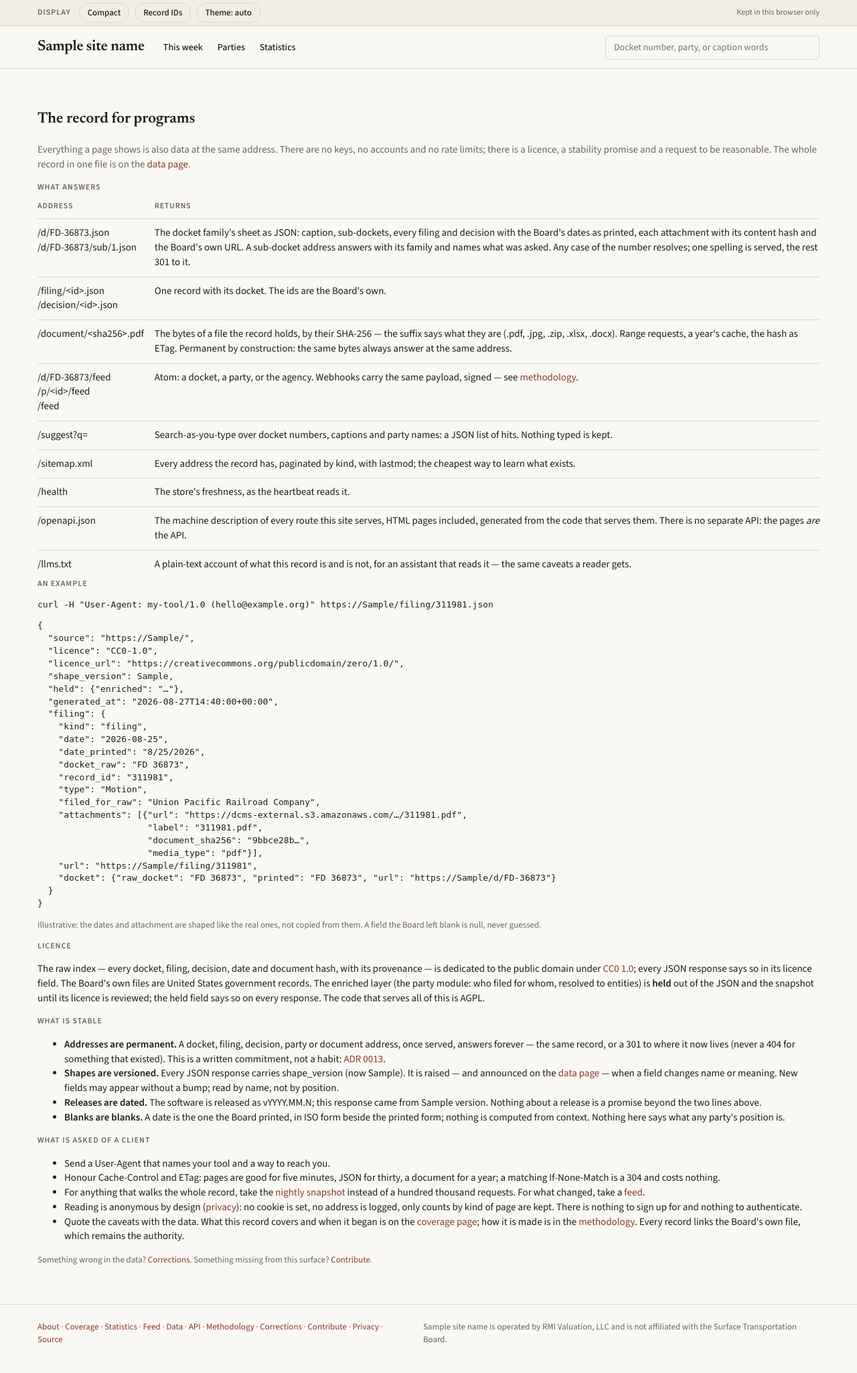
After one commit to RMI-Valuation/docket-yard, a Python web app: template src/docketyard/web/templates/api.html in a window 1280 px wide. The commit adds this page. Shown: the whole page at 67% size. Run offline with Jinja, Linux system fonts and the light colour scheme; the template is opened without the code that fills it: most values are stand-ins (such as "Sample title", 1, 10 or a date in 2020).

Commit message:
/api and /llms.txt (F5's unfinished edge): the human account of the machine surface — what answers, an example, the licence, what is stable, what is asked of a client; llms.txt from the same source as the trust pages with the coverage numbers; OpenAPI description points at /api; footer link, sitemap, data traffic class; data.md

```diff
--- a/src/docketyard/store/traffic.py
+++ b/src/docketyard/store/traffic.py
@@ -110,7 +110,7 @@ def route_class(path: str) -> str:
         return "stats"
     if path.startswith("/sitemap") or path == "/robots.txt":
         return "sitemap"
-    if path.startswith("/data"):
+    if path.startswith("/data") or path in ("/api", "/llms.txt", "/openapi.json"):
         return "data"
     if path in TRUST:
         return "trust"
--- a/src/docketyard/web/sitemaps.py
+++ b/src/docketyard/web/sitemaps.py
@@ -23,6 +23,7 @@ STATIC_PAGES = (
     "/search",
     "/stats",
     "/data",
+    "/api",
     "/about",
     "/contribute",
     "/coverage",
--- /dev/null
+++ b/src/docketyard/web/templates/api.html
@@ -0,0 +1,83 @@
+{% extends "base.html" %}
+{% block title %}API — {{ site_name }}{% endblock %}
+{% block description %}How to read {{ site_name }}'s record as data: JSON at every permanent address, feeds, document bytes by hash, the OpenAPI description — with the licence, what is stable, and what is asked of a client.{% endblock %}
+{% block main %}
+<section class="caption">
+  <h1 class="serif">The record for programs</h1>
+  <p class="muted">Everything a page shows is also data at the same address. There are no keys, no accounts and no rate limits; there is a licence, a stability promise and a request to be reasonable. The whole record in one file is on the <a href="/data">data page</a>.</p>
+</section>
+
+<section>
+  <h2 id="what">What answers</h2>
+  <table class="moved">
+    <thead><tr><th scope="col">Address</th><th scope="col">Returns</th></tr></thead>
+    <tbody>
+      <tr><td class="mono">/d/FD-36873.json<br>/d/FD-36873/sub/1.json</td><td class="title">The docket family's sheet as JSON: caption, sub-dockets, every filing and decision with the Board's dates as printed, each attachment with its content hash and the Board's own URL. A sub-docket address answers with its family and names what was asked. Any case of the number resolves; one spelling is served, the rest 301 to it.</td></tr>
+      <tr><td class="mono">/filing/&lt;id&gt;.json<br>/decision/&lt;id&gt;.json</td><td class="title">One record with its docket. The ids are the Board's own.</td></tr>
+      <tr><td class="mono">/document/&lt;sha256&gt;.pdf</td><td class="title">The bytes of a file the record holds, by their SHA-256 — the suffix says what they are (<span class="mono">.pdf</span>, <span class="mono">.jpg</span>, <span class="mono">.zip</span>, <span class="mono">.xlsx</span>, <span class="mono">.docx</span>). Range requests, a year's cache, the hash as <span class="mono">ETag</span>. Permanent by construction: the same bytes always answer at the same address.</td></tr>
+      <tr><td class="mono">/d/FD-36873/feed<br>/p/&lt;id&gt;/feed<br>/feed</td><td class="title">Atom: a docket, a party, or the agency. Webhooks carry the same payload, signed — see <a href="/methodology#webhooks">methodology</a>.</td></tr>
+      <tr><td class="mono">/suggest?q=</td><td class="title">Search-as-you-type over docket numbers, captions and party names: a JSON list of hits. Nothing typed is kept.</td></tr>
+      <tr><td class="mono">/sitemap.xml</td><td class="title">Every address the record has, paginated by kind, with <span class="mono">lastmod</span>; the cheapest way to learn what exists.</td></tr>
+      <tr><td class="mono">/health</td><td class="title">The store's freshness, as the heartbeat reads it.</td></tr>
+      <tr><td class="mono">/openapi.json</td><td class="title">The machine description of every route this site serves, HTML pages included, generated from the code that serves them. There is no separate API: the pages <em>are</em> the API.</td></tr>
+      <tr><td class="mono">/llms.txt</td><td class="title">A plain-text account of what this record is and is not, for an assistant that reads it — the same caveats a reader gets.</td></tr>
+    </tbody>
+  </table>
+</section>
+
+<section>
+  <h2 id="example">An example</h2>
+  <pre class="mono small">curl -H "User-Agent: my-tool/1.0 (hello@example.org)" https://{{ site_host }}/filing/311981.json</pre>
+  <pre class="mono small">{
+  "source": "https://{{ site_host }}/",
+  "licence": "CC0-1.0",
+  "licence_url": "https://creativecommons.org/publicdomain/zero/1.0/",
+  "shape_version": {{ shape_version }},
+  "held": {"enriched": "…"},
+  "generated_at": "2026-08-27T14:40:00+00:00",
+  "filing": {
+    "kind": "filing",
+    "date": "2026-08-25",
+    "date_printed": "8/25/2026",
+    "docket_raw": "FD 36873",
+    "record_id": "311981",
+    "type": "Motion",
+    "filed_for_raw": "Union Pacific Railroad Company",
+    "attachments": [{"url": "https://dcms-external.s3.amazonaws.com/…/311981.pdf",
+                     "label": "311981.pdf",
+                     "document_sha256": "9bbce28b…",
+                     "media_type": "pdf"}],
+    "url": "https://{{ site_host }}/filing/311981",
+    "docket": {"raw_docket": "FD 36873", "printed": "FD 36873", "url": "https://{{ site_host }}/d/FD-36873"}
+  }
+}</pre>
+  <p class="small muted">Illustrative: the dates and attachment are shaped like the real ones, not copied from them. A field the Board left blank is <span class="mono">null</span>, never guessed.</p>
+</section>
+
+<section>
+  <h2 id="licence">Licence</h2>
+  <p>The raw index — every docket, filing, decision, date and document hash, with its provenance — is dedicated to the public domain under <a href="https://creativecommons.org/publicdomain/zero/1.0/" rel="noopener">CC0 1.0</a>; every JSON response says so in its <span class="mono">licence</span> field. The Board's own files are United States government records. The enriched layer (the party module: who filed for whom, resolved to entities) is <strong>held</strong> out of the JSON and the snapshot until its licence is reviewed; the <span class="mono">held</span> field says so on every response. The code that serves all of this is AGPL.</p>
+</section>
+
+<section>
+  <h2 id="stability">What is stable</h2>
+  <ul>
+    <li><strong>Addresses are permanent.</strong> A docket, filing, decision, party or document address, once served, answers forever — the same record, or a 301 to where it now lives (never a 404 for something that existed). This is a written commitment, not a habit: <a href="https://github.com/RMI-Valuation/docket-yard/blob/main/docs/adr/0013-permanent-urls.md" rel="noopener">ADR 0013</a>.</li>
+    <li><strong>Shapes are versioned.</strong> Every JSON response carries <span class="mono">shape_version</span> (now {{ shape_version }}). It is raised — and announced on the <a href="/data">data page</a> — when a field changes name or meaning. New fields may appear without a bump; read by name, not by position.</li>
+    <li><strong>Releases are dated.</strong> The software is released as <span class="mono">vYYYY.MM.N</span>; this response came from <span class="mono">{{ version }}</span>. Nothing about a release is a promise beyond the two lines above.</li>
+    <li><strong>Blanks are blanks.</strong> A date is the one the Board printed, in ISO form beside the printed form; nothing is computed from context. Nothing here says what any party's position is.</li>
+  </ul>
+</section>
+
+<section>
+  <h2 id="pace">What is asked of a client</h2>
+  <ul>
+    <li>Send a <span class="mono">User-Agent</span> that names your tool and a way to reach you.</li>
+    <li>Honour <span class="mono">Cache-Control</span> and <span class="mono">ETag</span>: pages are good for five minutes, JSON for thirty, a document for a year; a matching <span class="mono">If-None-Match</span> is a 304 and costs nothing.</li>
+    <li>For anything that walks the whole record, take the <a href="/data">nightly snapshot</a> instead of a hundred thousand requests. For what changed, take a <a href="/feed">feed</a>.</li>
+    <li>Reading is anonymous by design (<a href="/privacy">privacy</a>): no cookie is set, no address is logged, only counts by kind of page are kept. There is nothing to sign up for and nothing to authenticate.</li>
+    <li>Quote the caveats with the data. What this record covers and when it began is on the <a href="/coverage">coverage page</a>; how it is made is in the <a href="/methodology">methodology</a>. Every record links the Board's own file, which remains the authority.</li>
+  </ul>
+  <p class="small muted">Something wrong in the data? <a href="/corrections">Corrections</a>. Something missing from this surface? <a href="/contribute">Contribute</a>.</p>
+</section>
+{% endblock %}
--- a/src/docketyard/web/templates/base.html
+++ b/src/docketyard/web/templates/base.html
@@ -50,7 +50,7 @@
   <main id="main">{% block main %}{% endblock %}</main>
   <footer class="footer">
     <div class="footer-links">
-      <a href="/about">About</a> · <a href="/coverage">Coverage</a> · <a href="/stats">Statistics</a> · <a href="/feed">Feed</a> · <a href="/data">Data</a> · <a href="/methodology">Methodology</a> · <a href="/corrections">Corrections</a> · <a href="/contribute">Contribute</a> · <a href="/privacy">Privacy</a> · <a href="https://github.com/RMI-Valuation/docket-yard" rel="noopener">Source</a>
+      <a href="/about">About</a> · <a href="/coverage">Coverage</a> · <a href="/stats">Statistics</a> · <a href="/feed">Feed</a> · <a href="/data">Data</a> · <a href="/api">API</a> · <a href="/methodology">Methodology</a> · <a href="/corrections">Corrections</a> · <a href="/contribute">Contribute</a> · <a href="/privacy">Privacy</a> · <a href="https://github.com/RMI-Valuation/docket-yard" rel="noopener">Source</a>
     </div>
     <div>{{ site_name }} is operated by RMI Valuation, LLC and is not affiliated with the Surface Transportation Board.</div>
   </footer>
--- a/src/docketyard/web/templates/data.html
+++ b/src/docketyard/web/templates/data.html
@@ -32,7 +32,7 @@
 
 <section>
   <h2>JSON</h2>
-  <p>Append <span class="mono">.json</span> to a docket, sub-docket, filing or decision address and the same record comes back as data — a sub-docket answers with its family and names what was asked — with the same permanent address and a <span class="mono">Cache-Control</span> of thirty minutes. Feeds are at <a href="/feed">/feed</a>. There are no keys, no accounts and no rate limits; please be reasonable, identify your client in its <span class="mono">User-Agent</span>, and prefer the snapshot for anything that walks the whole record.</p>
+  <p>Append <span class="mono">.json</span> to a docket, sub-docket, filing or decision address and the same record comes back as data — a sub-docket answers with its family and names what was asked — with the same permanent address and a <span class="mono">Cache-Control</span> of thirty minutes. Feeds are at <a href="/feed">/feed</a>; the licence, what is stable and what is asked of a client are on the <a href="/api">API page</a>. There are no keys, no accounts and no rate limits; please be reasonable, identify your client in its <span class="mono">User-Agent</span>, and prefer the snapshot for anything that walks the whole record.</p>
   <table class="moved">
     <thead><tr><th scope="col">Address</th><th scope="col">Returns</th></tr></thead>
     <tbody>
```
Also changed, not shown: docs/data.md (+20 -2 lines), docs/traffic.md (+1 -1 lines), src/docketyard/web/app.py (+29 -1 lines), src/docketyard/web/templates/llms.txt (added, +36 -0 lines), tests/test_data.py (+35 -0 lines).
